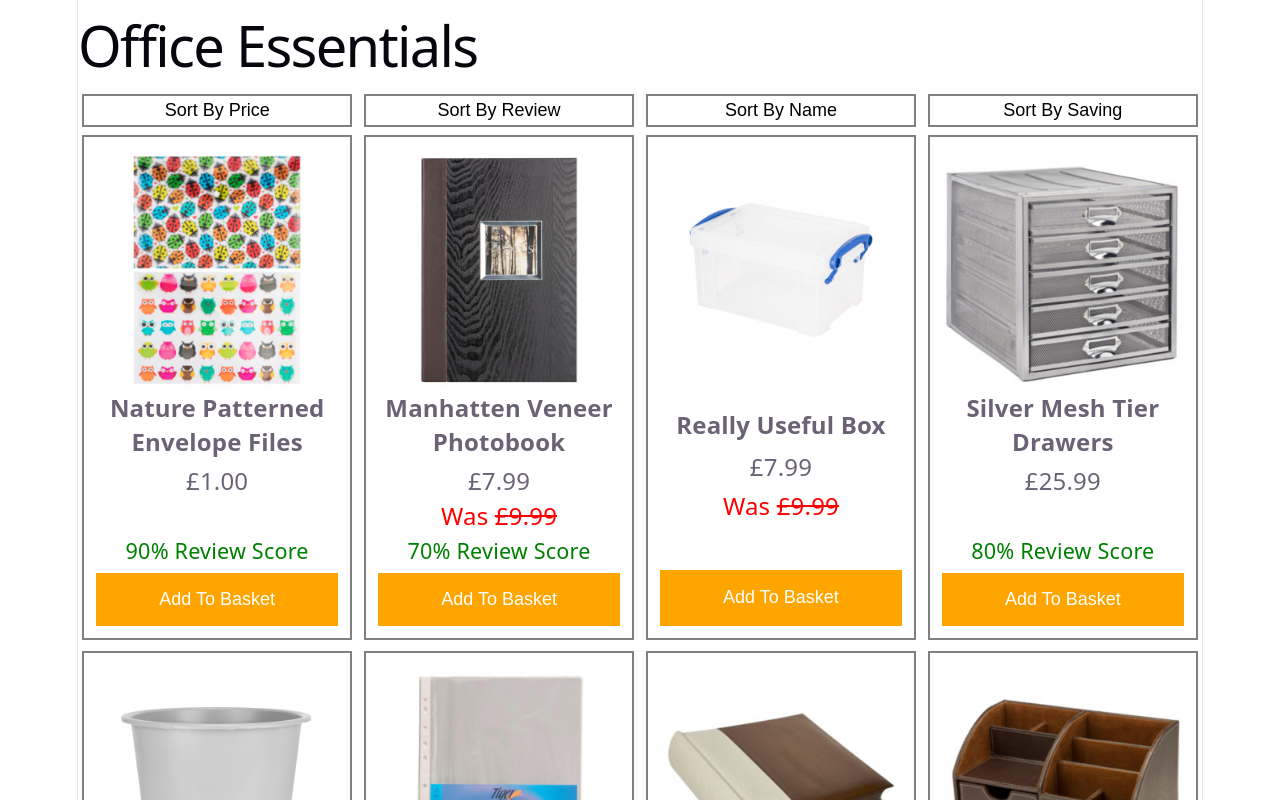
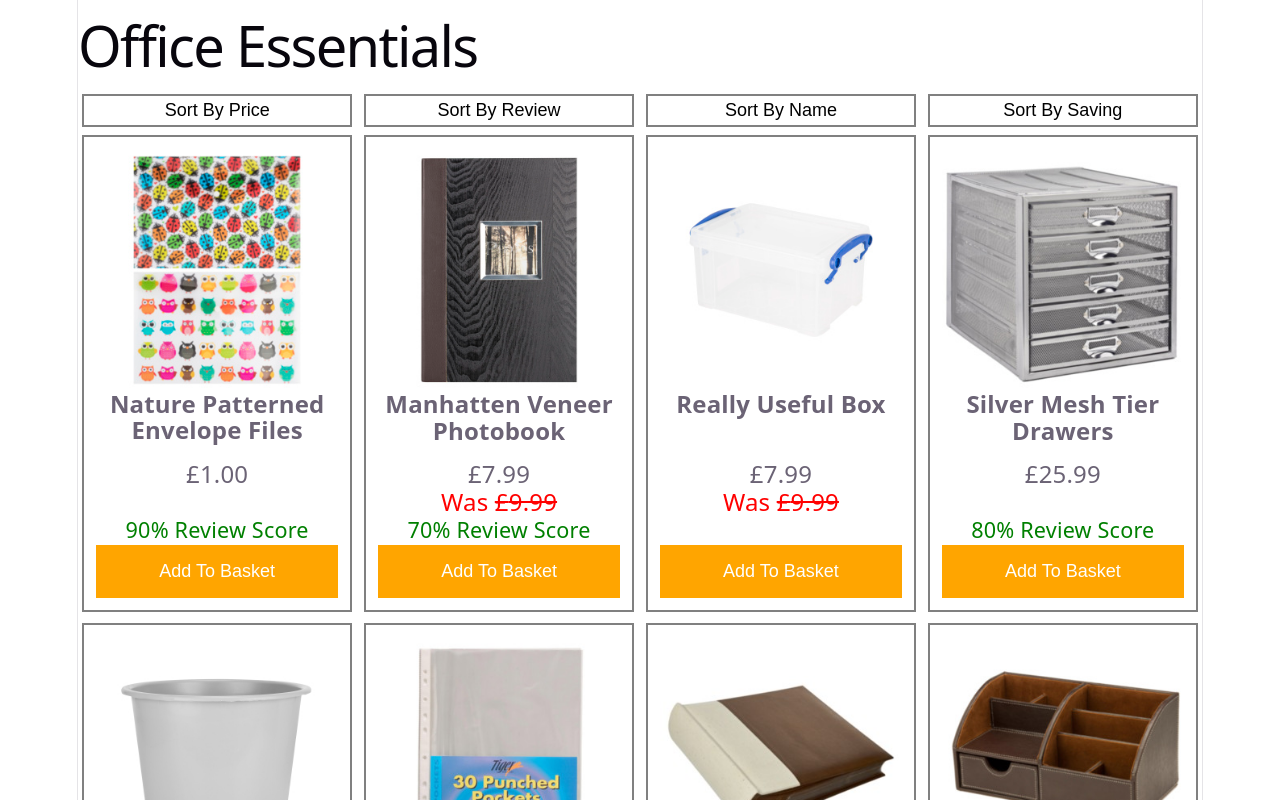
Before and after one commit to dom-elves/the-range-takehome-task, a React (Vite) app: page / in a window 1280 px wide. Shown: the top 800 px of the page. Built offline with nearby package versions, Linux system fonts and the light colour scheme.

Commit message:
resort to fixed height on product name, fix some alignment

```diff
--- a/src/Product.css
+++ b/src/Product.css
@@ -14,13 +14,13 @@
     .product-info {
         display: grid;
         grid-template-columns: 1fr;
-    gap: 0.5rem;
+        gap: 0.1rem;
         height: 100%;
 
         .product-name {
             font-weight: 700;
             font-size: x-large;
-        line-height: 1.4;
+            height: 68px;
         }
 
         .product-price {
@@ -51,6 +51,5 @@
             border: none;
             width: 100%;
         }
-
     }
 }
```
Lines whose indentation alone changed are shown as unchanged.
